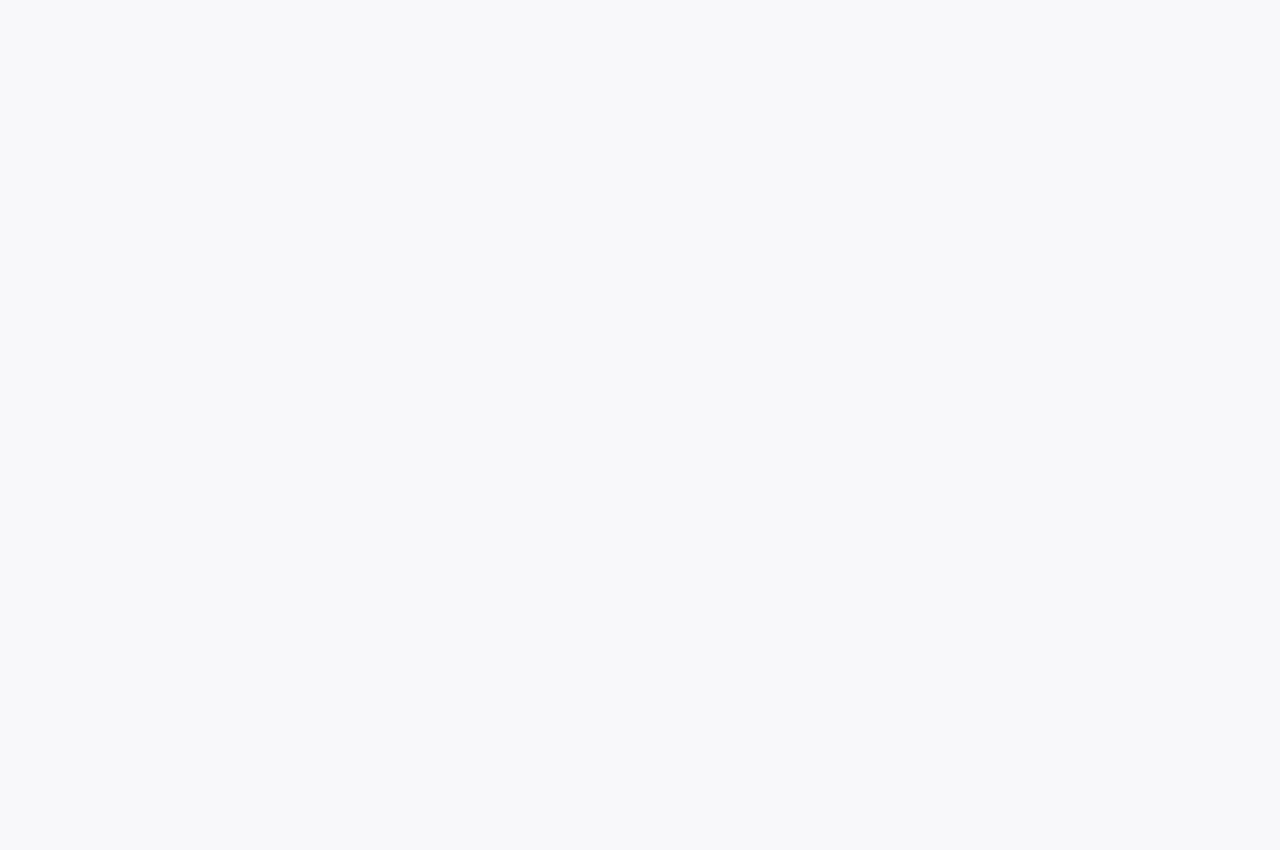
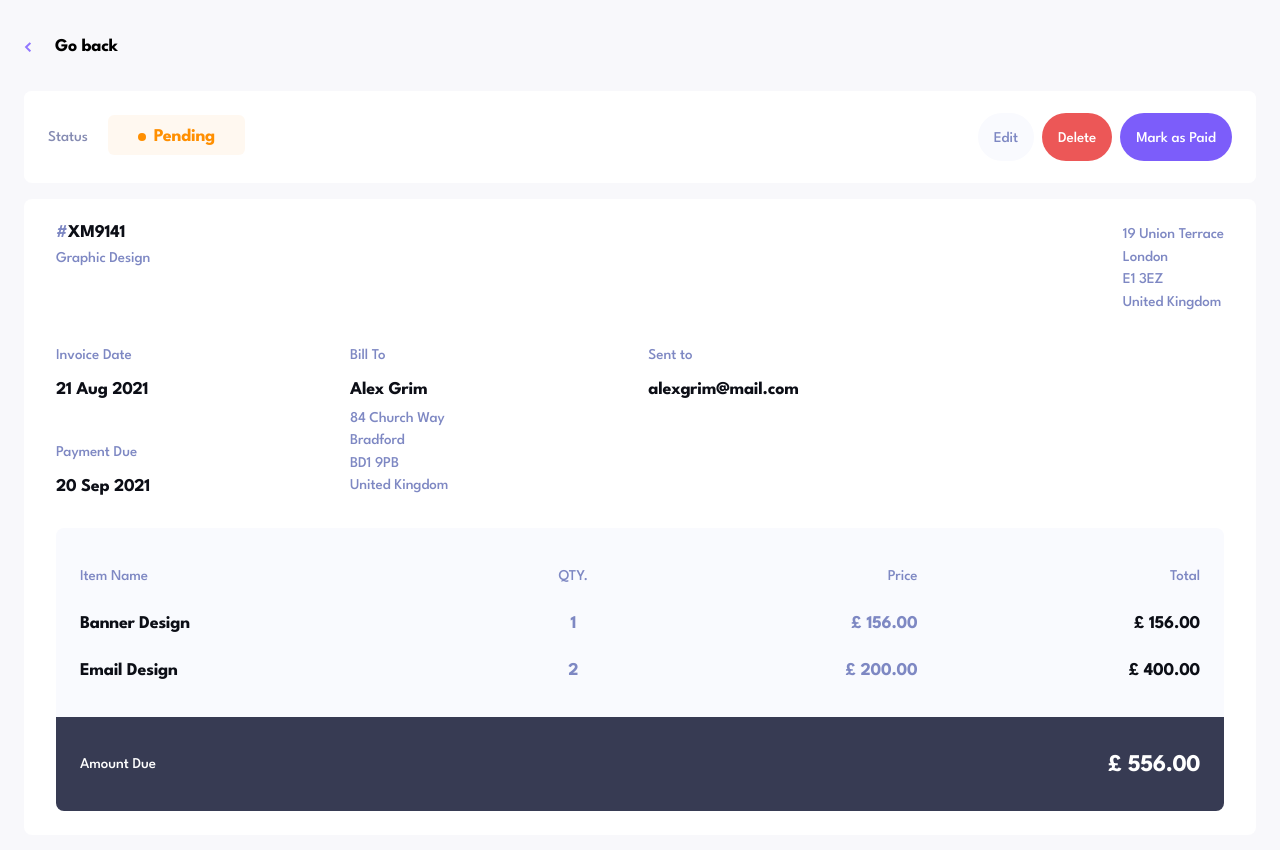
Before and after one commit to maahmoudhamada2/invoice-app, a React (Vite) app: page / in a window 1280 px wide. Shown: the top 850 px of the page. Before the commit the page ends 800 px from the top, so only its background shows below. Built offline with nearby package versions, Linux system fonts and the light colour scheme.

Commit message:
feat(buttons): add ButtonsGroup component

```diff
--- a/src/App.tsx
+++ b/src/App.tsx
@@ -1,2 +1,10 @@
-const App = () => <></>;
+import InvoiceDetails from "./features/invoices/InvoiceDetails.view";
+
+const App = () => (
+  <>
+    <main className="relative">
+      <InvoiceDetails />
+    </main>
+  </>
+);
 export default App;
--- /dev/null
+++ b/src/features/invoices/components/ButtonsGroup.tsx
@@ -0,0 +1,72 @@
+import Button from "@/components/Button/Button";
+import invoiceButtonsConfig from "../config/invoiceButtons.config";
+
+const ButtonsGroup = ({
+  groupKey,
+}: {
+  groupKey: "read" | "edit" | "delete" | "create";
+}) => {
+  const btnsGroup = {
+    read: [
+      {
+        ...invoiceButtonsConfig.edit,
+        onClick: () => console.log("Edit Invoice"),
+      },
+
+      {
+        ...invoiceButtonsConfig.delete,
+        onClick: () => console.log("Delete invoice"),
+      },
+      {
+        ...invoiceButtonsConfig.paid,
+        onClick: () => console.log("Paid Invoice"),
+      },
+    ],
+    create: [
+      {
+        ...invoiceButtonsConfig.discard,
+        onClick: () => console.log(`discard invoice`),
+      },
+      {
+        ...invoiceButtonsConfig.draft,
+        onClick: () => console.log("Drafting invoice"),
+      },
+      {
+        ...invoiceButtonsConfig.saveAndSend,
+        onClick: () => console.log("Saving invoice"),
+      },
+    ],
+    edit: [
+      {
+        ...invoiceButtonsConfig.cancel,
+        onClick: () => console.log(`Cancel Invoice`),
+      },
+      {
+        ...invoiceButtonsConfig.saveChanges,
+        onClick: () => console.log("Save changes"),
+      },
+    ],
+    delete: [
+      {
+        ...invoiceButtonsConfig.cancel,
+        onClick: () => console.log("Cancel invoice deletion"),
+      },
+      {
+        ...invoiceButtonsConfig.delete,
+        onClick: () => console.log("Deleting Invoice"),
+      },
+    ],
+  };
+
+  const btns = btnsGroup[groupKey];
+  return (
+    <div
+      className="w-full bg-white flex justify-end items-center gap-2 px-6 py-5.5
+                 max-md:absolute max-md:bottom-0 max-md:left-0 md:rounded-md">
+      {btns.map((btn, idx) => (
+        <Button key={`btn-${idx + 1}`} {...btn} />
+      ))}
+    </div>
+  );
+};
+export default ButtonsGroup;
--- a/src/features/invoices/components/details/CTAButtons.tsx
+++ /dev/null
@@ -1,18 +0,0 @@
-import Button from "@/components/Button/Button";
-import invoiceButtonsConfig from "../../config/invoiceButtons.config";
-
-const CTAButtons = () => {
-  const onClickEdit = () => console.log(`Edit invoice`);
-  const onClickDelete = () => console.log(`Delete Invoice`);
-  const onClickPaid = () => console.log(`Paid invoice`);
-  return (
-    <div
-      className="w-full bg-white flex justify-end items-center gap-2 px-6 py-5.5
-                 max-md:absolute max-md:bottom-0 max-md:left-0 md:rounded-md">
-      <Button {...invoiceButtonsConfig.edit} onClick={onClickEdit} />
-      <Button {...invoiceButtonsConfig.delete} onClick={onClickDelete} />
-      <Button {...invoiceButtonsConfig.paid} onClick={onClickPaid} />
-    </div>
-  );
-};
-export default CTAButtons;
--- a/src/features/invoices/components/details/DetailsCard.tsx
+++ b/src/features/invoices/components/details/DetailsCard.tsx
@@ -3,7 +3,7 @@ import StatusBadge from "../StatusBadge";
 import AddressItem from "./AddressItem";
 import { InvoiceDataType } from "../../types/invoiceList.types";
 import ItemsContainer from "./ItemsContainer";
-import CTAButtons from "./CTAButtons";
+import ButtonsGroup from "../ButtonsGroup";
 import DeletePrompt from "./DeletePrompt";
 
 const DetailsCard = ({ invoice }: { invoice: InvoiceDataType }) => {
@@ -15,7 +15,7 @@ const DetailsCard = ({ invoice }: { invoice: InvoiceDataType }) => {
             <p className="text-[#858BB2] text-body">Status</p>
             <StatusBadge status={invoice.status} />
           </div>
-          <CTAButtons />
+          <ButtonsGroup groupKey={"read"} />
         </header>
         <div
           className="bg-white p-6 rounded-md flex flex-col gap-y-7.75
@@ -67,7 +67,7 @@ const DetailsCard = ({ invoice }: { invoice: InvoiceDataType }) => {
         </div>
         <div className="w-full h-35 md:hidden"></div>
       </div>
-      <DeletePrompt invoiceId={invoice.id} />
+      {/* <DeletePrompt invoiceId={invoice.id} /> */}
     </>
   );
 };
```
